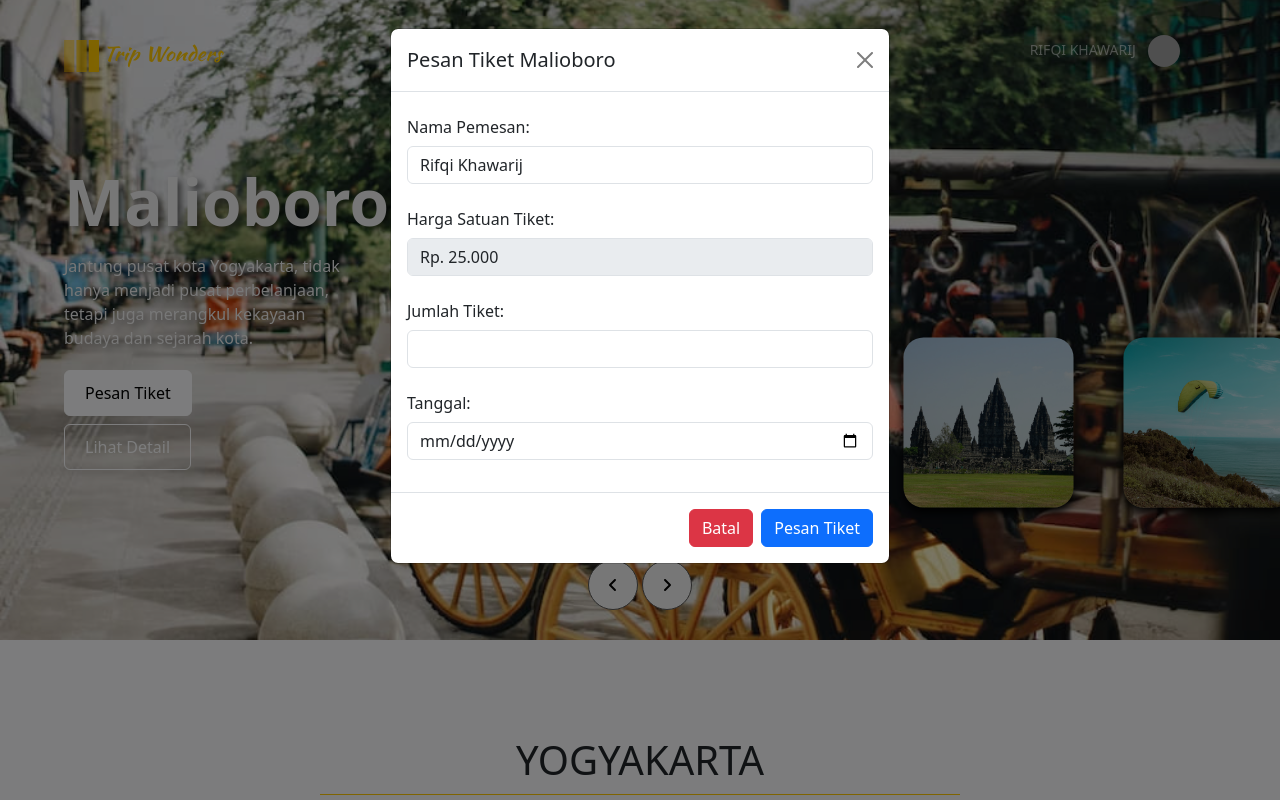
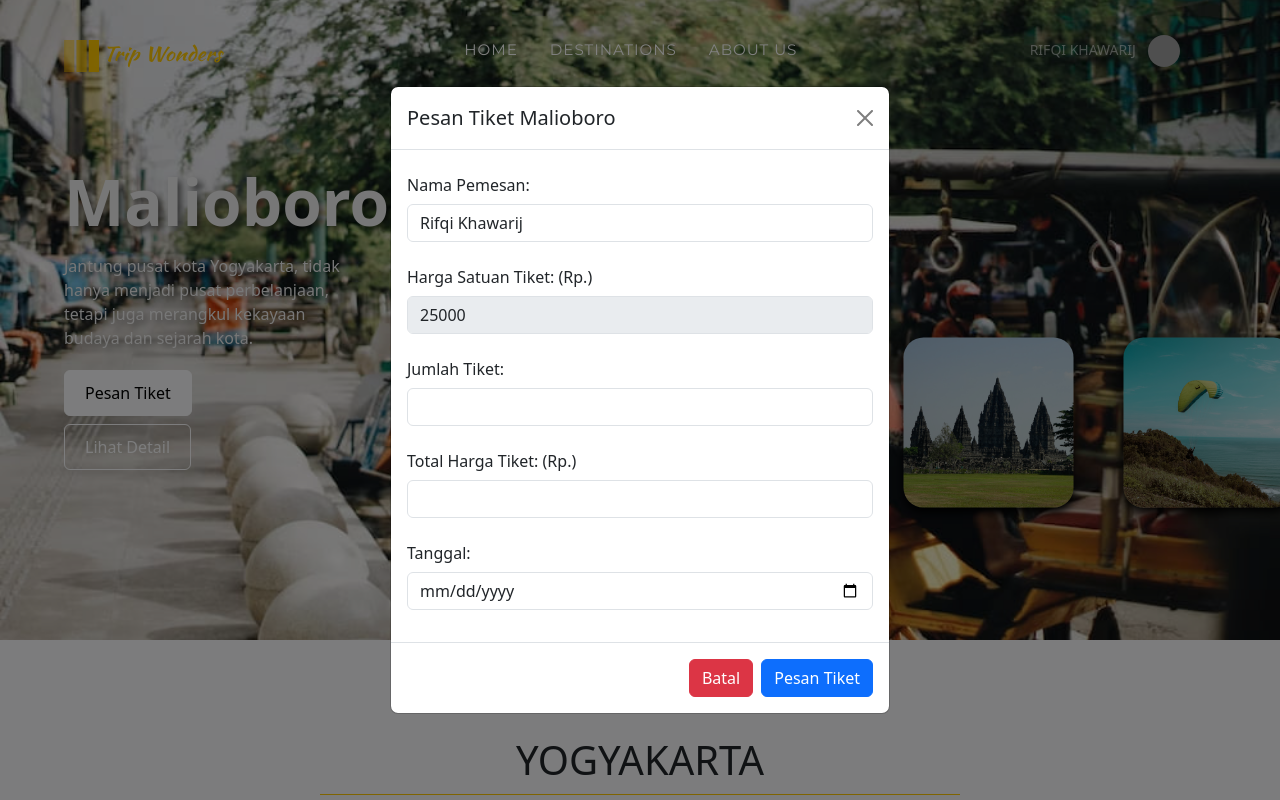
Before and after one commit to lukiwrrr/team_project, a Flask app: page /detail_destinasi/1 in a window 1280 px wide, after a click on "Pesan Tiket". Run offline with Flask 3, Linux system fonts and the light colour scheme; some libraries are stand-ins or nearby versions; grey boxes are pictures that could not be loaded.

Commit message:
fix modal

```diff
--- a/app.py
+++ b/app.py
@@ -58,9 +58,9 @@ def detail_destinasi(title):
     'namaAttr1': "Malioboro",
     'namaAttr2': "Candi Prambanan",
     'namaAttr3': "Pantai Parangtritis",
-    'hargaTiketAttr1': "25.000",
-    'hargaTiketAttr2': "70.000",
-    'hargaTiketAttr3': "50.000",
+    'hargaTiketAttr1': 25000,
+    'hargaTiketAttr2': 70000,
+    'hargaTiketAttr3': 50000,
   }
   logged_in = True
   is_admin = False
--- a/templates/detail_destinasi.html
+++ b/templates/detail_destinasi.html
@@ -42,6 +42,7 @@
     <link rel="stylesheet" href="https://unpkg.com/aos@next/dist/aos.css" />
 
     <link href="../static/css/mystyle.css" rel="stylesheet" />
+    <script src="https://ajax.googleapis.com/ajax/libs/jquery/3.4.1/jquery.min.js"></script>
 
     <style>
       a {
@@ -63,6 +64,22 @@
         top: -90px;
       }
     </style>
+
+    <script>
+      function totalHarga() {
+        let hargaTiket = document.getElementById("hargaTiket").value;
+        let jumlahTiket = document.getElementById("jumlahTiket").value;
+
+        let hasilPerkalian = hargaTiket * jumlahTiket;
+
+        document.getElementById("totalHargaTiket").value = hasilPerkalian;
+      }
+
+      function hapus() {
+        $('.jumlahTiket').val("");
+        $('.totalHargaTiket').val("");
+      }
+    </script>
   </head>
 
   <body>
@@ -193,7 +210,7 @@
                 data-bs-target="#mymodal"
                 data-bs-attraction="{{ destinasi_info.namaAttr1 }}"
                 data-bs-pemesan="{{ user_info.name }}"
-                data-bs-hargaTiket="Rp. {{ destinasi_info.hargaTiketAttr1 }}"
+                data-bs-hargaTiket="{{ destinasi_info.hargaTiketAttr1 }}"
               >
                 Pesan Tiket
               </button>
@@ -223,7 +240,7 @@
                 data-bs-target="#mymodal"
                 data-bs-attraction="{{ destinasi_info.namaAttr2 }}"
                 data-bs-pemesan="{{ user_info.name }}"
-                data-bs-hargaTiket="Rp. {{ destinasi_info.hargaTiketAttr2 }}"
+                data-bs-hargaTiket="{{ destinasi_info.hargaTiketAttr2 }}"
               >
                 Pesan Tiket
               </button>
@@ -252,7 +269,7 @@
                 data-bs-target="#mymodal"
                 data-bs-attraction="{{ destinasi_info.namaAttr3 }}"
                 data-bs-pemesan="{{ user_info.name }}"
-                data-bs-hargaTiket="Rp. {{ destinasi_info.hargaTiketAttr3 }}"
+                data-bs-hargaTiket="{{ destinasi_info.hargaTiketAttr3 }}"
               >
                 Pesan Tiket
               </button>
@@ -282,7 +299,7 @@
       aria-labelledby="exampleModalLabel"
       aria-hidden="true"
     >
-      <div class="modal-dialog">
+      <div class="modal-dialog modal-dialog-centered">
         <div class="modal-content">
           <div class="modal-header">
             <h1 class="modal-title fs-5" id="exampleModalLabel">Pesan Tiket</h1>
@@ -303,7 +320,7 @@
               </div>
               <div class="mb-3">
                 <label for="message-text" class="col-form-label"
-                  >Harga Satuan Tiket:</label
+                  >Harga Satuan Tiket: (Rp.)</label
                 >
                 <input
                   type="text"
@@ -319,20 +336,21 @@
                 <input
                   type="number"
                   class="jumlahTiket form-control"
-                  id="tiket"
+                  id="jumlahTiket"
+                  oninput="totalHarga()"
                 />
               </div>
-              <!-- <div class="mb-3">
+              <div class="mb-3">
                 <label for="message-text" class="col-form-label"
-                  >Total Harga Tiket:</label
+                  >Total Harga Tiket: (Rp.)</label
                 >
                 <input
                   type="number"
                   class="totalHargaTiket form-control"
                   id="totalHargaTiket"
-                  disabled
+                  readonly
                 />
-              </div> -->
+              </div>
               <div class="mb-3">
                 <label for="message-text" class="col-form-label"
                   >Tanggal:</label
@@ -344,6 +362,7 @@
           <div class="modal-footer">
             <button
               type="button"
+              onclick="hapus()"
               class="btn btn-danger"
               data-bs-dismiss="modal"
             >
@@ -374,7 +393,7 @@
         <!-- gambar artikel -->
         <img
           class="article-img"
-          style="border-radius: 15px; max-height: 18rem;"
+          style="border-radius: 15px; max-height: 18rem"
           src="../static/img/detail_destinasi/gambarArtikel.jpg"
           alt=""
         />
@@ -740,7 +759,6 @@
       AOS.init();
     </script>
     <!-- jQuery -->
-    <script src="https://ajax.googleapis.com/ajax/libs/jquery/3.4.1/jquery.min.js"></script>
     <script src="https://cdnjs.cloudflare.com/ajax/libs/jquery-cookie/1.4.1/jquery.cookie.js"></script>
     <!-- Core theme JS-->
     <script src="../static/js/scripts.js"></script>
```
